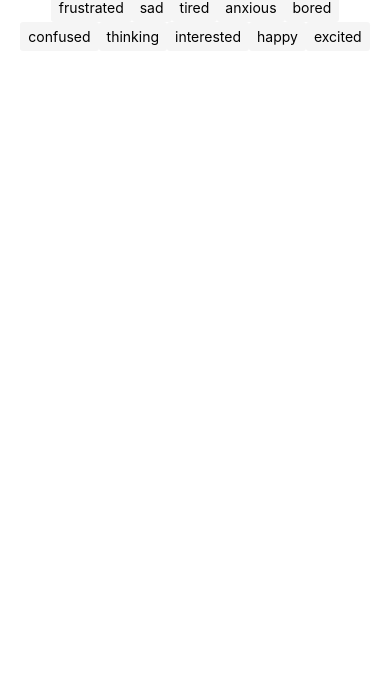
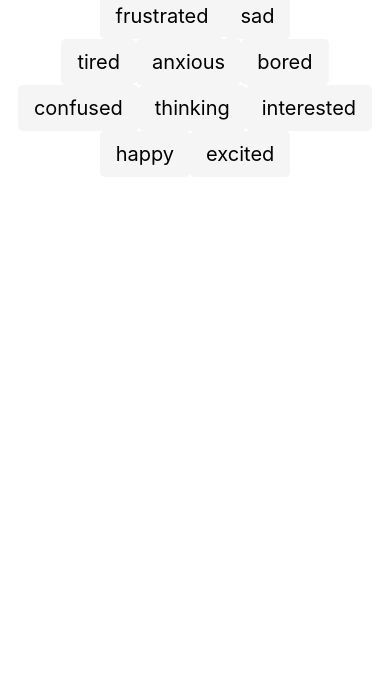
Before and after one commit to AsteriHoku/thoughtful-colorwheel, a plain HTML site: page index.html in a window 390 px wide. Shown: the part 161-844 px from the top of the page. Drawn offline with nearby package versions, Linux system fonts and the light colour scheme.

Commit message:
fixed button grouping

```diff
--- a/index.html
+++ b/index.html
@@ -16,46 +16,40 @@
   <div class="row d-flex justify-content-center">
   <div class="btn-group">
     <div class="mx-0 p-0">
-      <div class="btn btn-info btn-lg d-none d-sm-block" id="frustrated" onclick="changeColor(this)">frustrated</div>
-      <div class="btn btn-info btn-sm d-block d-sm-none" id="frustrated" onclick="changeColor(this)">frustrated</div>
+      <div class="btn btn-info btn-lg" id="frustrated" onclick="changeColor(this)">frustrated</div>
     </div>
     <div class="mx-0 p-0">
-      <div class="btn btn-info btn-lg d-none d-sm-block" id="sad" onclick="changeColor(this)">sad</div>
-      <div class="btn btn-info btn-sm d-block d-sm-none" id="sad" onclick="changeColor(this)">sad</div>
-    </div>
-    <div class="mx-0 p-0">
-      <div class="btn btn-info btn-lg d-none d-sm-block" id="tired" onclick="changeColor(this)">tired</div>
-      <div class="btn btn-info btn-sm d-block d-sm-none" id="tired" onclick="changeColor(this)">tired</div>
-    </div>
-    <div class="mx-0 p-0">
-      <div class="btn btn-info btn-lg d-none d-sm-block" id="anxious" onclick="changeColor(this)">anxious</div>
-      <div class="btn btn-info btn-sm d-block d-sm-none" id="anxious" onclick="changeColor(this)">anxious</div>
-    </div>
-    <div class="mx-0 p-0">
-      <div class="btn btn-info btn-lg d-none d-sm-block" id="bored" onclick="changeColor(this)">bored</div>
-      <div class="btn btn-info btn-sm d-block d-sm-none" id="bored" onclick="changeColor(this)">bored</div>
+      <div class="btn btn-info btn-lg" id="sad" onclick="changeColor(this)">sad</div>
     </div>
   </div>
   <div class="btn-group">
     <div class="mx-0 p-0">
-      <div class="btn btn-info btn-lg d-none d-sm-block" id="confused" onclick="changeColor(this)">confused</div>
-      <div class="btn btn-info btn-sm d-block d-sm-none" id="confused" onclick="changeColor(this)">confused</div>
+      <div class="btn btn-info btn-lg" id="tired" onclick="changeColor(this)">tired</div>
     </div>
     <div class="mx-0 p-0">
-      <div class="btn btn-info btn-lg d-none d-sm-block" id="thinking" onclick="changeColor(this)">thinking</div>
-      <div class="btn btn-info btn-sm d-block d-sm-none" id="thinking" onclick="changeColor(this)">thinking</div>
+      <div class="btn btn-info btn-lg" id="anxious" onclick="changeColor(this)">anxious</div>
     </div>
     <div class="mx-0 p-0">
-      <div class="btn btn-info btn-lg d-none d-sm-block" id="interested" onclick="changeColor(this)">interested</div>
-      <div class="btn btn-info btn-sm d-block d-sm-none" id="interested" onclick="changeColor(this)">interested</div>
+      <div class="btn btn-info btn-lg" id="bored" onclick="changeColor(this)">bored</div>
+    </div>
+  </div>
+  <div class="btn-group">
+    <div class="mx-0 p-0">
+      <div class="btn btn-info btn-lg" id="confused" onclick="changeColor(this)">confused</div>
     </div>
     <div class="mx-0 p-0">
-      <div class="btn btn-info btn-lg d-none d-sm-block" id="happy" onclick="changeColor(this)">happy</div>
-      <div class="btn btn-info btn-sm d-block d-sm-none" id="happy" onclick="changeColor(this)">happy</div>
+      <div class="btn btn-info btn-lg" id="thinking" onclick="changeColor(this)">thinking</div>
     </div>
     <div class="mx-0 p-0">
-      <div class="btn btn-info btn-lg d-none d-sm-block" id="excited" onclick="changeColor(this)">excited</div>
-      <div class="btn btn-info btn-sm d-block d-sm-none" id="excited" onclick="changeColor(this)">excited</div>
+      <div class="btn btn-info btn-lg" id="interested" onclick="changeColor(this)">interested</div>
+    </div>
+  </div>
+  <div class="btn-group">
+    <div class="mx-0 p-0">
+      <div class="btn btn-info btn-lg" id="happy" onclick="changeColor(this)">happy</div>
+    </div>
+    <div class="mx-0 p-0">
+      <div class="btn btn-info btn-lg" id="excited" onclick="changeColor(this)">excited</div>
     </div>
   </div>
   </div>
```
